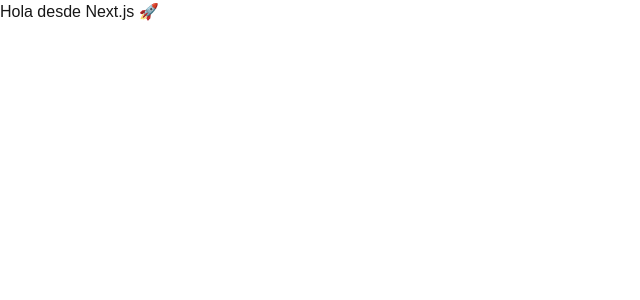
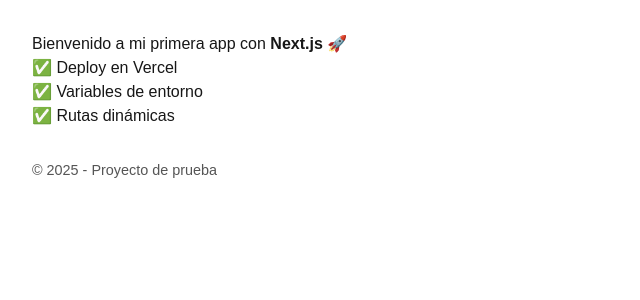
Before and after one commit to Salosada/my-next-lab, a Next.js app: page / in a window 1280 px wide. Shown: the top 300 px of the page, without its empty margins (0-640 px from the left). Built offline with nearby package versions, Linux system fonts and the light colour scheme.

Commit message:
Nuevo cambio

```diff
--- a/src/app/page.tsx
+++ b/src/app/page.tsx
@@ -1,3 +1,23 @@
+/*
 export default function Home() {
-  return <h1>Hola desde Next.js 🚀</h1>;
+  return <h1>¡Cambio automático con Vercel 🔄!</h1>;
 }
+*/
+  export default function Home() {
+  return (
+    <main style={{ padding: "2rem", fontFamily: "sans-serif" }}>
+      <h1>{process.env.NEXT_PUBLIC_MESSAGE}</h1>
+      <p>
+        Bienvenido a mi primera app con <strong>Next.js</strong> 🚀
+      </p>
+      <ul>
+        <li>✅ Deploy en Vercel</li>
+        <li>✅ Variables de entorno</li>
+        <li>✅ Rutas dinámicas</li>
+      </ul>
+      <footer style={{ marginTop: "2rem", fontSize: "0.9rem", color: "#555" }}>
+        © {new Date().getFullYear()} - Proyecto de prueba
+      </footer>
+    </main>
+  );
+}
```
